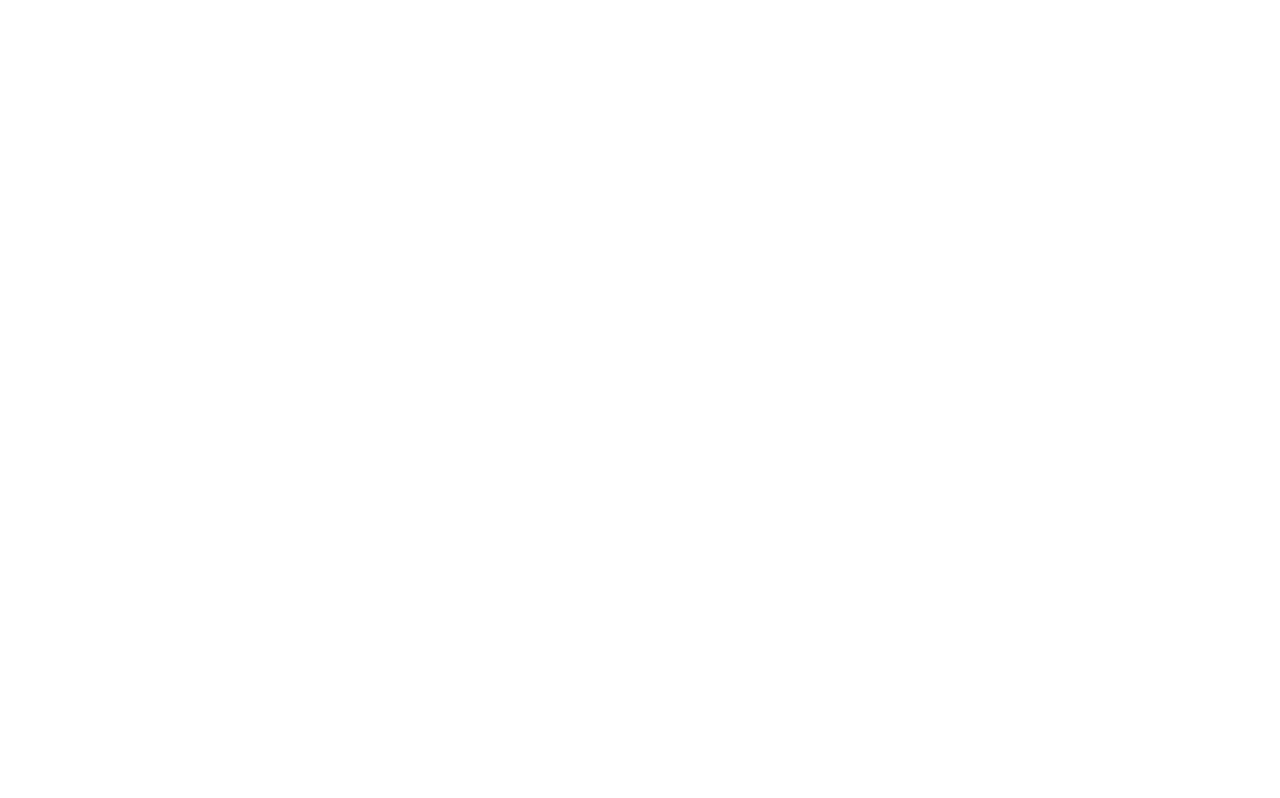
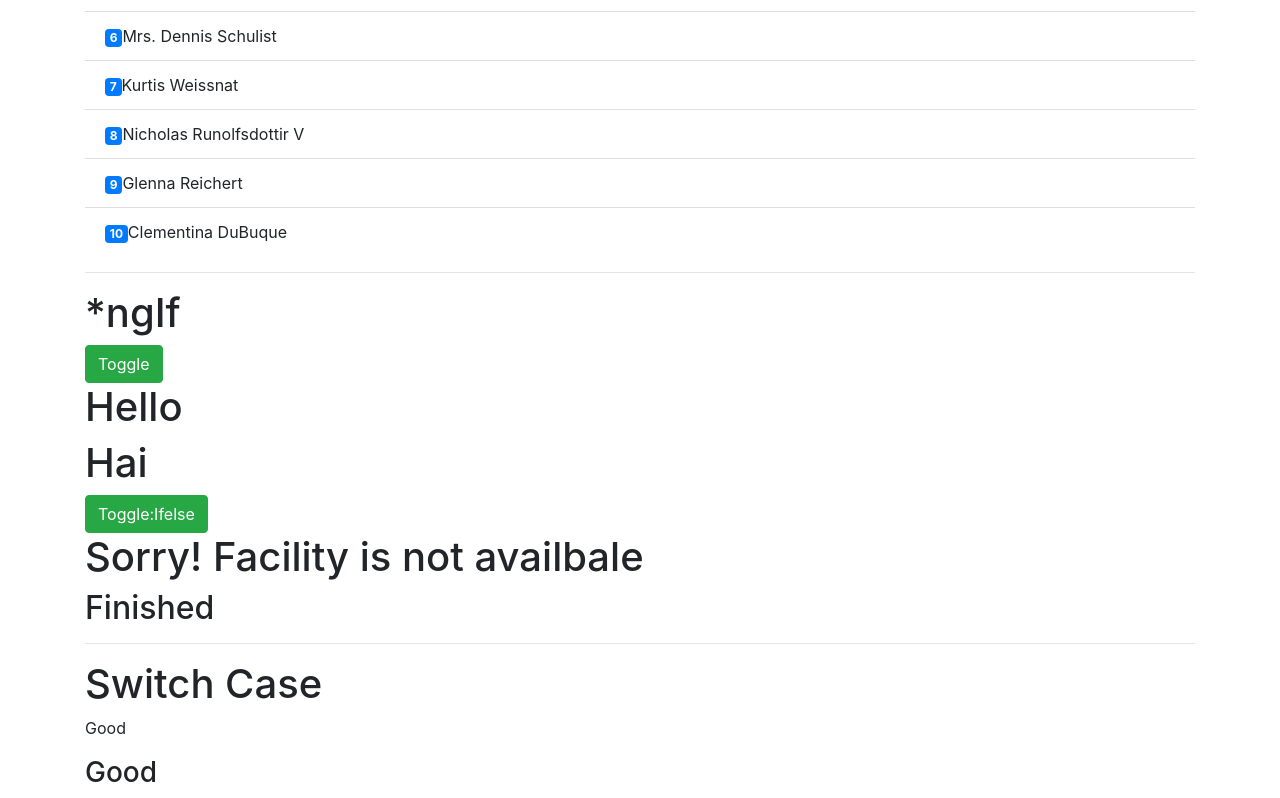
Before and after one commit to GreenwaysTechnology/IBM-NG-JUNE, an Angular app in the folder ng-databinding/: page / in a window 1280 px wide. Shown: the part 627-1425 px from the top of the page. Before the commit the page ends 800 px from the top, so only its background shows below. Built offline with nearby package versions, Linux system fonts and the light colour scheme.

Commit message:
structural directives

```diff
--- a/ng-databinding/angular.json
+++ b/ng-databinding/angular.json
@@ -24,6 +24,7 @@
               "src/assets"
             ],
             "styles": [
+              "./node_modules/bootstrap/dist/css/bootstrap.css",
               "src/styles.css"
             ],
             "scripts": []
--- a/ng-databinding/package.json
+++ b/ng-databinding/package.json
@@ -19,6 +19,7 @@
     "@angular/platform-browser": "~9.1.9",
     "@angular/platform-browser-dynamic": "~9.1.9",
     "@angular/router": "~9.1.9",
+    "bootstrap": "^4.5.0",
     "rxjs": "~6.5.4",
     "tslib": "^1.10.0",
     "zone.js": "~0.10.2"
--- a/ng-databinding/src/app/app.component.html
+++ b/ng-databinding/src/app/app.component.html
@@ -11,8 +11,63 @@
     <h2>User List</h2>
     <ul class="list-group list-group-flush">
         <li class="list-group-item" *ngFor="let user of users">
-           <span class="badge badge-primary">{{user.id}}  </span> <span>{{user.name}}</span>
+           <span class="badge badge-primary">{{user.id}}</span>
+           <span>{{user.name}}</span>
        </li>
     </ul>
+    <hr>
+    <h1>*ngIf</h1>
+     <button class="btn btn-success" (click)="toggle()">Toggle</button>
+     <!--Show and Hide-->
+     <div *ngIf="!isHidden">
+          <h1>Hello</h1>
+     </div>
+     <!--Show and Hide using hidden property :it is recommended-->
+     <div [hidden]="isHidden">
+        <h1>Hai</h1>
+     </div>
+     <button class="btn btn-success" (click)="toogleEnabled()">Toggle:Ifelse</button>
 
+    <!--if else lader-->
+    <div *ngIf="isEnabled; else mycondition">
+        <h1>You have Facility!</h1>
+    </div>
+   <ng-template #mycondition>
+      <h1>Sorry! Facility is not availbale</h1>
+   </ng-template>
+   <!--Progressbar Simulation-->
+   <h2>
+    <div *ngIf="loading; else notLoading  ">
+      <h2>{{status}}</h2>
+    </div>
+  </h2>
+  <ng-template #notLoading>
+    <div>
+      <h2>{{status}}</h2>
+    </div>
+  </ng-template>
+  <hr>
+  <h1>Switch Case</h1>
+  <div [ngSwitch]="feedback">
+    <p *ngSwitchCase="'good'">Good</p>
+    <p *ngSwitchCase="'verygood'">Very Good</p>
+    <p *ngSwitchCase="'bad'">Bad</p>
+    <p *ngSwitchDefault>Your input is not matching</p>
+  </div>
+
+  <!--Switch case with ng-template-->
+  <div [ngSwitch]="feedback">
+    <ng-template [ngSwitchCase]="'good'">
+      <h3>Good</h3>
+    </ng-template>
+    <ng-template [ngSwitchCase]="'verygood'">
+      <h3>Very Good</h3>
+    </ng-template>
+    <ng-template [ngSwitchCase]="'bad'">
+      <h3>bad</h3>
+    </ng-template>
+    <ng-template ngSwitchDefault>
+      <h3>Your input is not matching</h3>
+    </ng-template>
+  </div>
  </div>
--- a/ng-databinding/src/app/app.component.ts
+++ b/ng-databinding/src/app/app.component.ts
@@ -13,9 +13,36 @@
     //List
     numList:Array<number> = [1,2,3,4,5,6,7,8];
 
+    //progress bar variables
+    loading:boolean = true;
+    status:string = 'Loading......'
+
+    constructor(){
+      //Progress bar time: using timer
+      setTimeout(()=>{
+        this.loading = !this.loading;
+        this.status = 'Finished'
+      },5000)
+
+    }
+
     //User List
     users:Array<any> = USERS;
+    //ngIf
+    isHidden:boolean =false;
+    isEnabled:boolean = false;
 
+    //switch..case
+    feedback:string = 'good';
+
+    toggle(){
+       this.isHidden  = !this.isHidden;
+    }
+
+    toogleEnabled(){
+        this.isEnabled = !this.isEnabled;
+
+    }
 
 
 }
```
Also changed, not shown: 1 other file (tests, documents, lock files or other folders).
